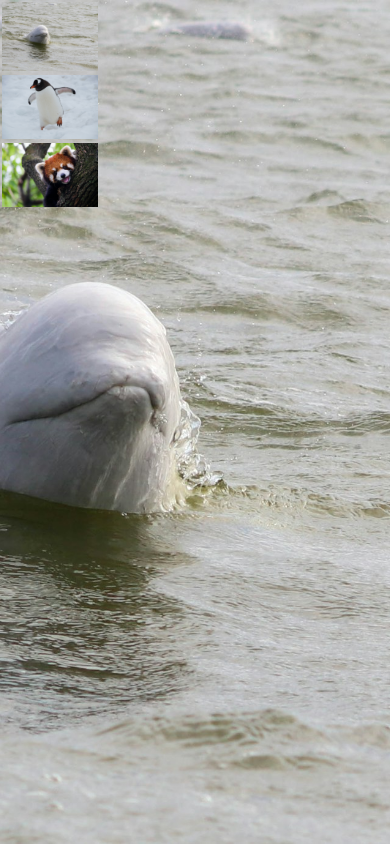
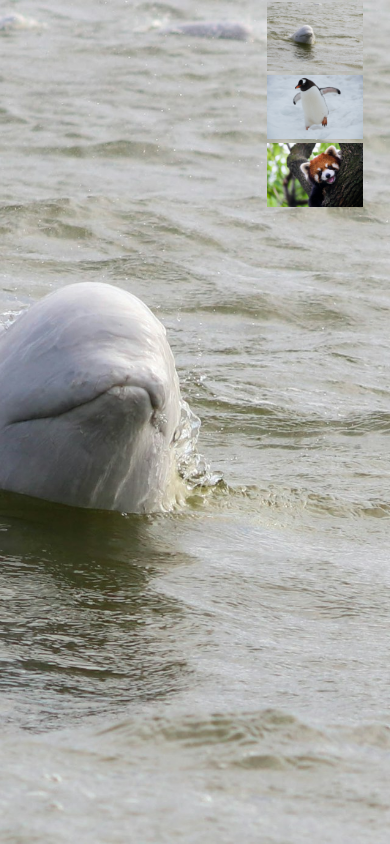
Before and after one commit to Dylan-JM/week02-assignment, a plain HTML site: page index.html in a window 390 px wide. Drawn offline with Linux system fonts and the light colour scheme.

Commit message:
feat: media query for mobile phones added

```diff
--- a/main.js
+++ b/main.js
@@ -10,7 +10,7 @@ const imageData = [
   {
     imageName: "penguin",
     imageSRC: "./images/penguin.jpg",
-    imageAlt: "A penguin",
+    imageAlt: "A penguin with it's wings out",
   },
   {
     imageName: "redPanda",
--- a/styles.css
+++ b/styles.css
@@ -29,3 +29,11 @@
   position: absolute;
   z-index: 0;
 }
+
+/* for mobile devices */
+@media (width <800px) {
+  .thumbnail-container {
+    right: 3vh;
+    left: auto;
+  }
+}
```
